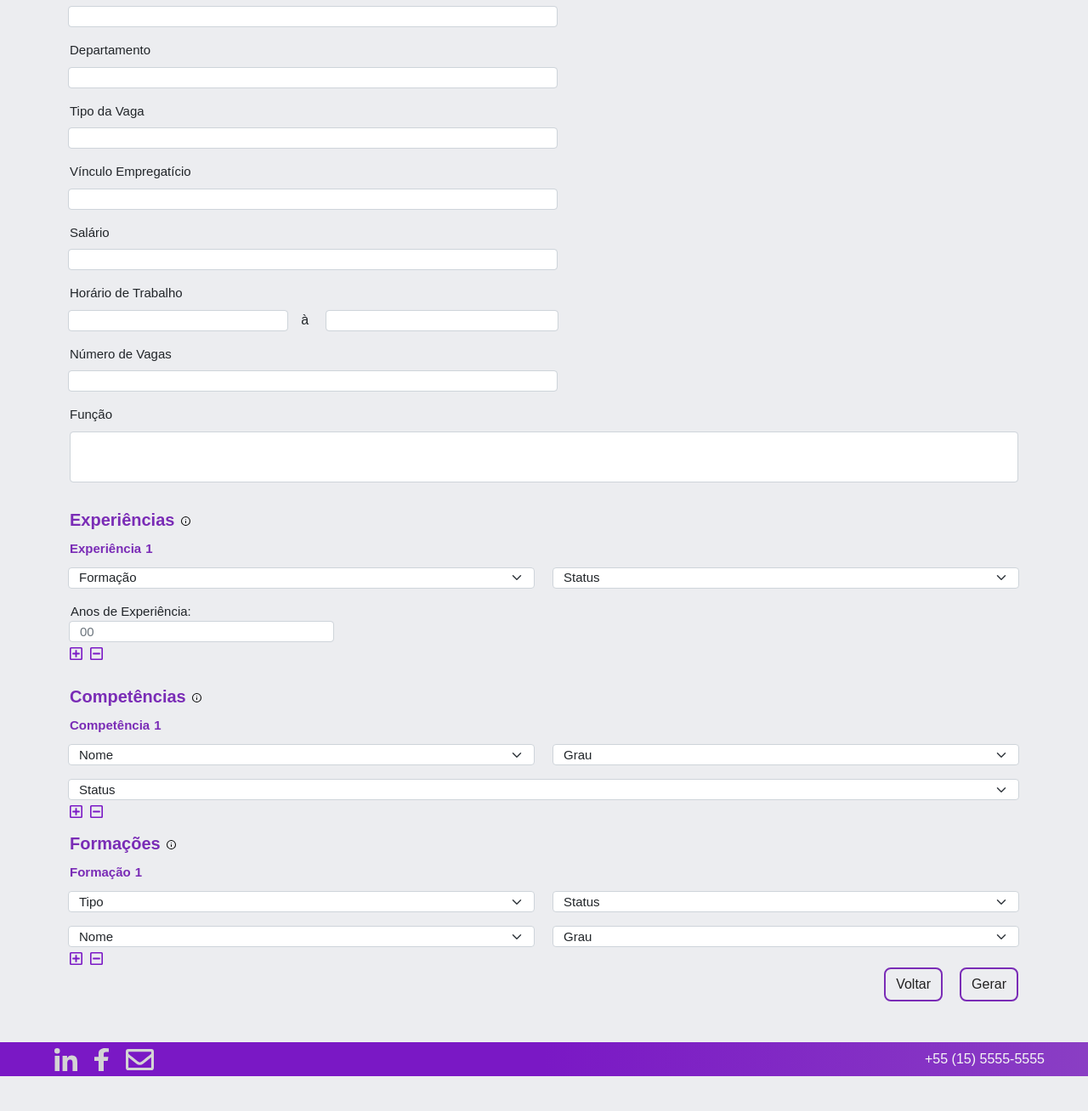
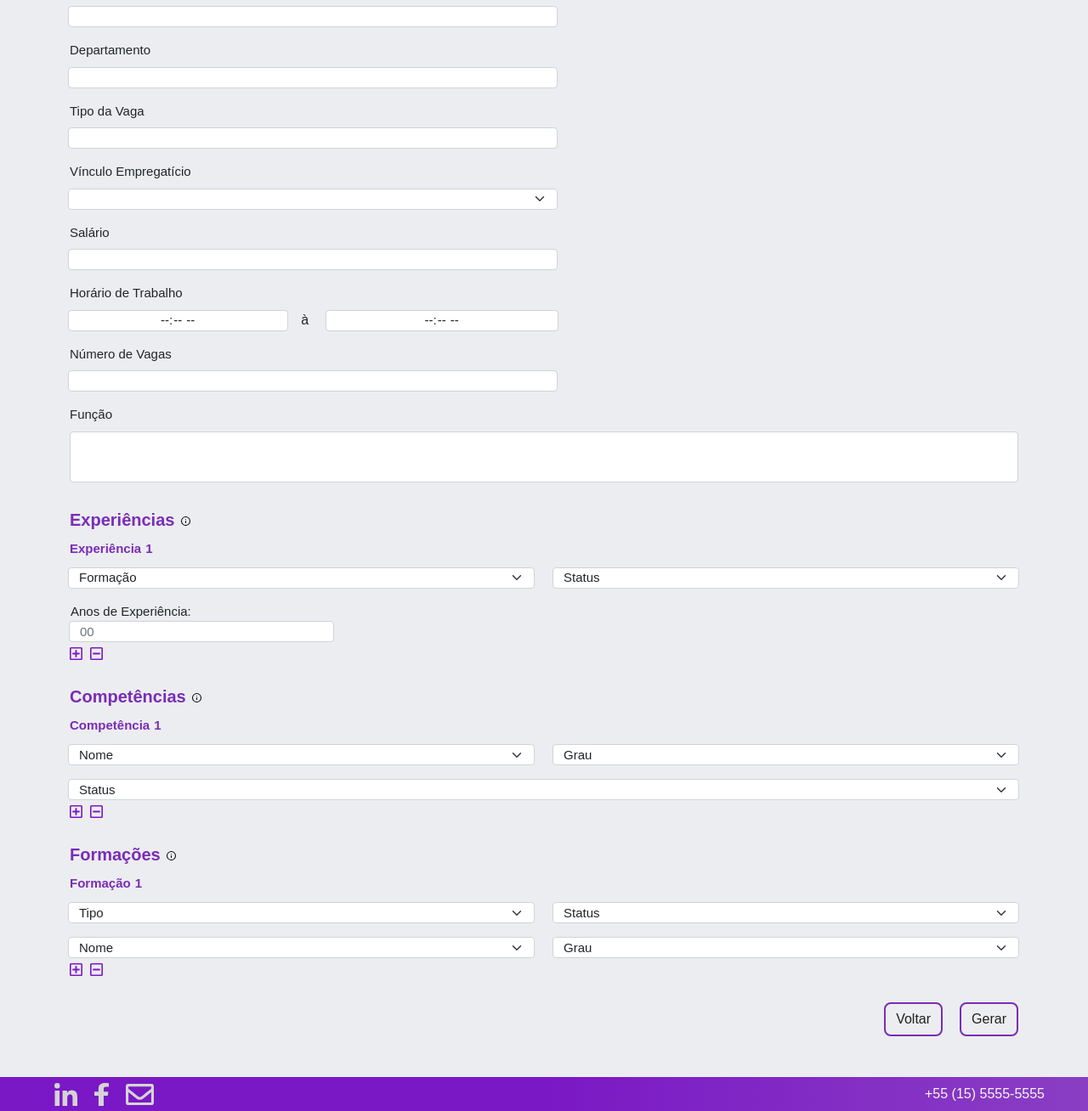
Before and after one commit to FlavioTerra/MGTEC-RH, a PHP site: page /App/Views/index/manager-screens/gerar-requisicao-de-vaga.html in a window 1280 px wide. Shown: the part 712-2020 px from the top of the page at 85% size. Before the commit the page ends 1979 px from the top, so only its background shows below. Run offline with PHP 8.4, Linux system fonts and the light colour scheme.

Commit message:
fixed: finish-gerar-requisicao

```diff
--- a/App/Views/index/manager-screens/gerar-requisicao-de-vaga.html
+++ b/App/Views/index/manager-screens/gerar-requisicao-de-vaga.html
@@ -39,6 +39,7 @@
     </nav>
 
     <!--body-->
+    <form action="requisitante.php" method="post">
         <div class="container">
 
             <div class="title">
@@ -54,21 +55,21 @@
             <div class="row mb-3">
                 <label for="colFormLabel" class="colsm-2 form-label">Requisitante</label>
                 <div class="col-sm-10">
-                <input type="text" class="form-control" id="colFormLabel" placeholder="">
+                    <input type="text" class="form-control" id="colFormLabel" placeholder="" name="requisitante">
                 </div>
             </div>
 
             <div class="row mb-3">
                 <label for="colFormLabel" class="col-sm-2 form-label">Responsável</label>
                 <div class="col-sm-10">
-                <input type="text" class="form-control" id="colFormLabel" placeholder="">
+                    <input type="text" class="form-control" id="colFormLabel" placeholder="" name="responsável">
                 </div>
             </div>
 
             <div class="row mb-3">
                 <label for="colFormLabel" class="col-sm-2 form-label">Data de Solicitação</label>
                 <div class="col-sm-10">
-                <input type="text" class="form-control" id="colFormLabel" placeholder="">
+                    <input type="text" class="form-control" id="colFormLabel" placeholder="" name="data-de-solicitacao">
                 </div>
             </div>
 
@@ -81,60 +82,66 @@
             <div class="row mb-3">
                 <label for="colFormLabel" class="col-sm-2 form-label">Cargo</label>
                 <div class="col-sm-10">
-                <input type="text" class="form-control" id="colFormLabel" placeholder="">
+                    <input type="text" class="form-control" id="colFormLabel" placeholder="" name="cargo">
                 </div>
             </div>
 
             <div class="row mb-3">
                 <label for="colFormLabel" class="col-sm-2 form-label">Departamento</label>
                 <div class="col-sm-10">
-                <input type="text" class="form-control" id="colFormLabel" placeholder="">
+                    <input type="text" class="form-control" id="colFormLabel" placeholder="" name="departamento">
                 </div>
             </div>
 
             <div class="row mb-3">
                 <label for="colFormLabel" class="col-sm-2 form-label">Tipo da Vaga</label>
                 <div class="col-sm-10">
-                <input type="text" class="form-control" id="colFormLabel" placeholder="">
+                    <input type="text" class="form-control" id="colFormLabel" placeholder="" name="tipo-da-vaga">
                 </div>
             </div>
 
             <div class="row mb-3">
                 <label for="colFormLabel" class="col-sm-2 form-label">Vínculo Empregatício</label>
                 <div class="col-sm-10">
-                <input type="email" class="form-control" id="colFormLabel" placeholder="">
+                    <select class="col form-select" aria-label="Formação" name="vinculo-empregaticio">
+                        <option selected></option>
+                        <option value="1">#</option>
+                        <option value="2">#</option>
+                        <option value="3">#</option>
+                    </select>
                 </div>
             </div>
 
             <div class="row mb-3">
                 <label for="colFormLabel" class="col-sm-2 form-label">Salário</label>
                 <div class="col-sm-10">
-                <input type="email" class="form-control" id="colFormLabel" placeholder="">
+                    <input type="number" class="form-control" id="colFormLabel" placeholder="" name="salario" min="0">
                 </div>
             </div>
 
             <div class="row mb-3">
                 <label for="colFormLabel" class="col-sm-2 form-label">Horário de Trabalho</label>
                 <div class="col-sm-10 input-1">
-                <input type="text" class="form-control" id="colFormLabel" placeholder="">
+                    <input type="time" class="form-control" id="colFormLabel" placeholder="" name="hora-trab-inicio">
                 </div>
                 <label for="colFormLabel" class="col label-middle">à</label>
                 <div class="col-sm-10 input-2">
-                <input type="email" class="form-control" id="colFormLabel" placeholder="">
+                    <input type="time" class="form-control" id="colFormLabel" placeholder="" name="hora-trab-fim">
                 </div>
             </div>
 
             <div class="row mb-3">
                 <label for="colFormLabel" class="col-sm-2 form-label">Número de Vagas</label>
                 <div class="col-sm-10">
-                <input type="email" class="form-control" id="colFormLabel" placeholder="">
+                    <input type="number" class="form-control" id="colFormLabel" placeholder="" name="numero-de-vagas"
+                        min="0">
                 </div>
             </div>
 
             <div class="row mb-3">
                 <label for="colFormLabel" class="col-sm-2 form-label">Função</label>
                 <div class="col-sm-12 mb-3">
-                <textarea class="form-control" id="textarea" rows="3"></textarea>
+                    <textarea type="text" class="form-control" id="textarea" rows="3" name="funcao"></textarea>
                 </div>
             </div>
 
@@ -147,18 +154,18 @@
             <div id="Exp">
                 <div class="subtitle">
                     <h3 class="title-3">Experiência</h3>
-                <h3 class="title-3" id="idExp">1</h3>
+                    <h3 class="numExp">1</h3>
                 </div>
 
                 <div class="row mb-3">
-                <select class="col form-select" aria-label="Formação">
+                    <select class="col form-select cl-exp-formacao" aria-label="Formação" name="exp-fomacao-1">
                         <option selected>Formação</option>
                         <option value="1">#</option>
                         <option value="2">#</option>
                         <option value="3">#</option>
                     </select>
 
-                <select class="col form-select" aria-label="Status">
+                    <select class="col form-select cl-exp-status" aria-label="Status" name="exp-status-1">
                         <option selected>Status</option>
                         <option value="1">#</option>
                         <option value="2">#</option>
@@ -169,7 +176,8 @@
                 <div class="row">
                     <label for="colFormLabel" class="col-sm-2 form-label exp-label">Anos de Experiência:</label>
                     <div class="col number">
-                    <input type="text" class="form-control" id="colFormLabel" placeholder="00">
+                        <input type="number" class="form-control cl-exp-anos-experiencia" id="colFormLabel"
+                            placeholder="00" name="exp-anos-experiencia-1">
                     </div>
                 </div>
 
@@ -188,18 +196,18 @@
             <div id="Comp">
                 <div class="subtitle">
                     <h3 class="title-3">Competência</h3>
-                <h3 class="title-3" id="idComp">1</h3>
+                    <h3 class="numComp">1</h3>
                 </div>
 
                 <div class="row mb-3">
-                <select class="col form-select" aria-label="Nome">
+                    <select class="col form-select cl-comp-nome" aria-label="Nome" name="comp-nome-1">
                         <option selected>Nome</option>
                         <option value="1">#</option>
                         <option value="2">#</option>
                         <option value="3">#</option>
                     </select>
 
-                <select class="col form-select" aria-label="Grau">
+                    <select class="col form-select cl-comp-grau" aria-label="Grau" name="comp-grau-1">
                         <option selected>Grau</option>
                         <option value="1">#</option>
                         <option value="2">#</option>
@@ -208,7 +216,7 @@
                 </div>
 
                 <div class="row">
-                <select class="col form-select" aria-label="Status">
+                    <select class="col form-select cl-comp-status" aria-label="Status" name="comp-status-1">
                         <option selected>Status</option>
                         <option value="1">#</option>
                         <option value="2">#</option>
@@ -231,18 +239,18 @@
             <div id="Form">
                 <div class="subtitle">
                     <h3 class="title-3">Formação</h3>
-                <h3 class="title-3" id="idForm">1</h3>
+                    <h3 class="numForm">1</h3>
                 </div>
 
                 <div class="row mb-3">
-                <select class="col form-select" aria-label="Tipo">
+                    <select class="col form-select cl-form-tipo" aria-label="Tipo" name="form-tipo-1">
                         <option selected>Tipo</option>
                         <option value="1">#</option>
                         <option value="2">#</option>
                         <option value="3">#</option>
                     </select>
 
-                <select class="col form-select" aria-label="Status">
+                    <select class="col form-select cl-form-status" aria-label="Status" name="form-status-1">
                         <option selected>Status</option>
                         <option value="1">#</option>
                         <option value="2">#</option>
@@ -251,14 +259,14 @@
                 </div>
 
                 <div class="row">
-                <select class="col form-select" aria-label="Nome">
+                    <select class="col form-select cl-form-nome" aria-label="Nome" name="form-nome-1">
                         <option selected>Nome</option>
                         <option value="1">#</option>
                         <option value="2">#</option>
                         <option value="3">#</option>
                     </select>
 
-                <select class="col form-select" aria-label="Grau">
+                    <select class="col form-select cl-form-grau" aria-label="Grau" name="form-grau-1">
                         <option selected>Grau</option>
                         <option value="1">#</option>
                         <option value="2">#</option>
@@ -274,9 +282,10 @@
 
             <div class="buttons">
                 <button type="button" class="btn btn-outline-primary mb-5">Voltar</button>
-            <button type="button" class="btn btn-outline-primary mb-5">Gerar</button>
+                <button type="submit" class="btn btn-outline-primary mb-5">Gerar</button>
             </div>
         </div>
+    </form>
 
     <!--Footer-->
     <footer class="footer">
--- a/Public/styles/custom-requisicao-de-vaga.css
+++ b/Public/styles/custom-requisicao-de-vaga.css
@@ -4,6 +4,13 @@
 /*Experiências / Competências / Formações*/
 .add-div-exp, .add-div-comp, .add-div-form{
     margin-top: 30px;
+}
+
+.numExp, .numComp, .numForm{
+    color: #7a2cb6;
+    font-weight: bold;
+    font-size: 15px;
+    margin-right: 5px;
 }
 
 .form-select{
@@ -29,7 +36,7 @@
     margin-left: 1px;
 }
 
-.btn-area-exp{
+.btn-area-exp, .btn-area-comp, .btn-area-form{
     margin-top: 0;
     margin-bottom: 3.5vh;
 }
--- a/Public/styles/global.css
+++ b/Public/styles/global.css
@@ -91,6 +91,20 @@ html body{
     border-color: #ced4da;
 }
 
+select[name="vinculo-empregaticio"] {
+    margin-left: 0;
+}
+
+input[type="time"]::-webkit-calendar-picker-indicator {
+    background: none;
+    display: none;
+}
+
+input[type="time"]{
+    padding: 0;
+    text-align: center;
+}
+
 .col-sm-10{
     width: 45vw;
     padding: 0;
@@ -121,7 +135,7 @@ html body{
     display: flex;
     text-align: center;
     justify-content: space-evenly;
-    margin: 20px 20vw 0 20vw;
+    margin: 0 20vw 0 20vw;
 }
 
 .btn{
@@ -137,7 +151,7 @@ html body{
     border-color: #7a2cb6;
 }
 
-.btn:focus{
+.btn:focus, .btn:focus:active{
     box-shadow: 0 0 0 0;
 }
 
@@ -172,6 +186,10 @@ html body{
     }
 
     .form-control{
+        margin-left: 10px;
+    }
+
+    select[name="vinculo-empregaticio"] {
         margin-left: 10px;
     }
 
```
Also changed, not shown: App/Models/scripts/gerar-requisicao-de-vaga.js (+109 -1 lines). Lines whose indentation alone changed are shown as unchanged.
